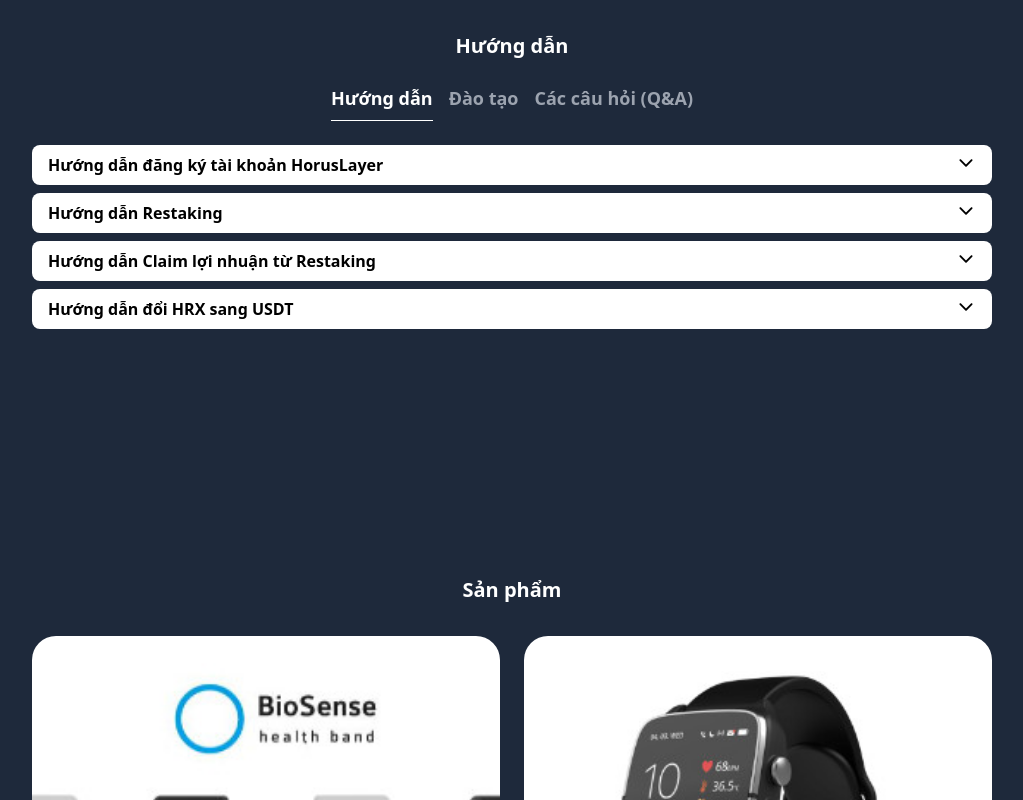
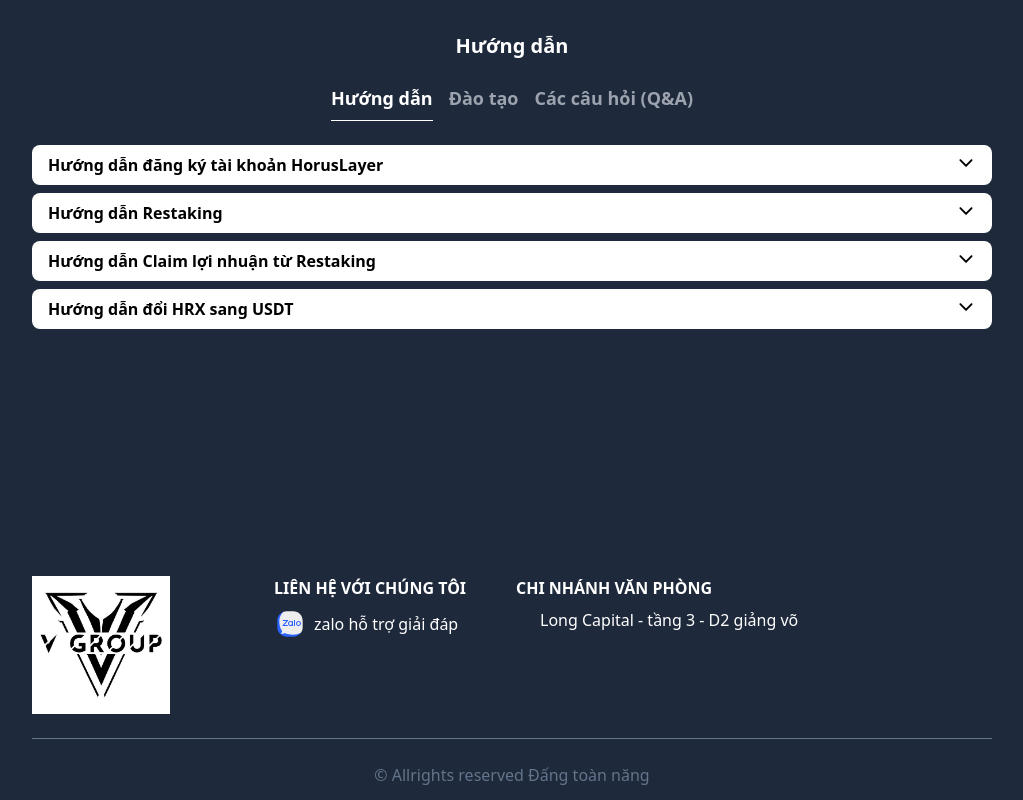
Before and after one commit to NTT102/horus, a React (Vite) app: page / in a window 1280 px wide. Shown: the top 800 px of the page, without its empty margins (128-1151 px from the left). Built offline with nearby package versions, Linux system fonts and the light colour scheme; some icons are missing.

Commit message:
Update App.tsx

```diff
--- a/src/App.tsx
+++ b/src/App.tsx
@@ -1,10 +1,9 @@
-import { Guide, Footer, Product } from "./layouts";
+import { Guide, Footer } from "./layouts";
 
 function App() {
     return (
         <main>
             <Guide />
-            <Product />
             <Footer />
         </main>
     );
```
